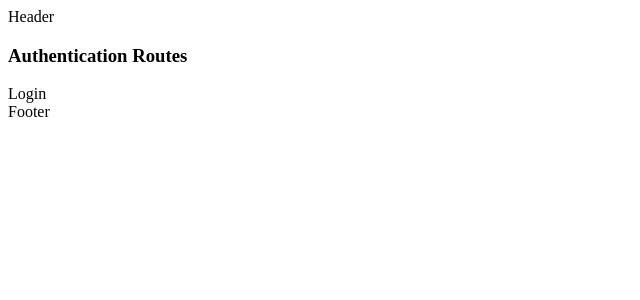
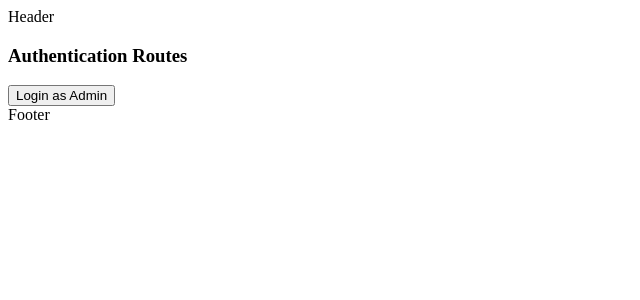
Before and after one commit to jitendrasuthar1998/nextjs, a Next.js app in the folder nextjs-practice/: page /login in a window 1280 px wide. Shown: the top 300 px of the page, without its empty margins (0-640 px from the left). Built offline with nearby package versions, Linux system fonts and the light colour scheme.

Commit message:
working on setting up auth flow using cookies, authorizatoin header etc

```diff
--- a/nextjs-practice/src/app/(auth)/login/page.tsx
+++ b/nextjs-practice/src/app/(auth)/login/page.tsx
@@ -1,15 +1,41 @@
+"use client";
+
 import React from 'react'
 
-const Login = async() => {
+const Login = () => {
 
-  await new Promise((resolve) => {
-    setTimeout(()=> {
-      resolve("Intentional Delay");
-    },2000)
-  })
+  // await new Promise((resolve) => {
+  //   setTimeout(()=> {
+  //     resolve("Intentional Delay");
+  //   },2000)
+  // })
+
+  // return (
+  //   <div>Login</div>
+  // )
+
+  // login with username and password
+
+  async function handleLogin(e:React.FormEvent) {
+    e.preventDefault();
+
+    const res = await fetch("/api/login", {
+      method:"POST",
+      body: JSON.stringify({username:"admin", password:"123456"})
+    })
+
+    if(res.ok){
+      alert("Logged in successfully.");
+    }
+    else{
+      alert("Login failed");
+    }
+  }
 
   return (
-    <div>Login</div>
+    <form onSubmit={handleLogin}>
+      <button type="submit">Login as Admin</button>
+    </form>
   )
 }
 
```
